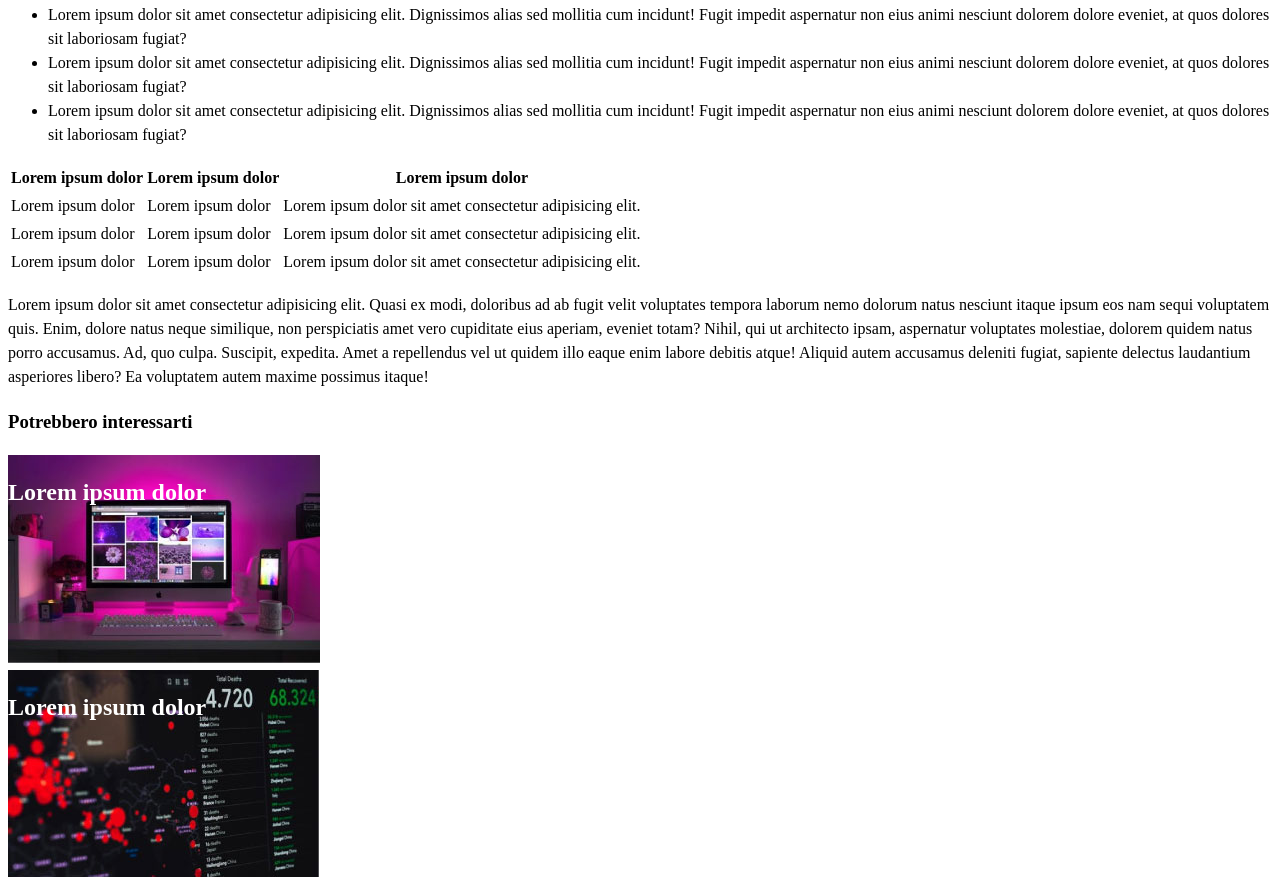
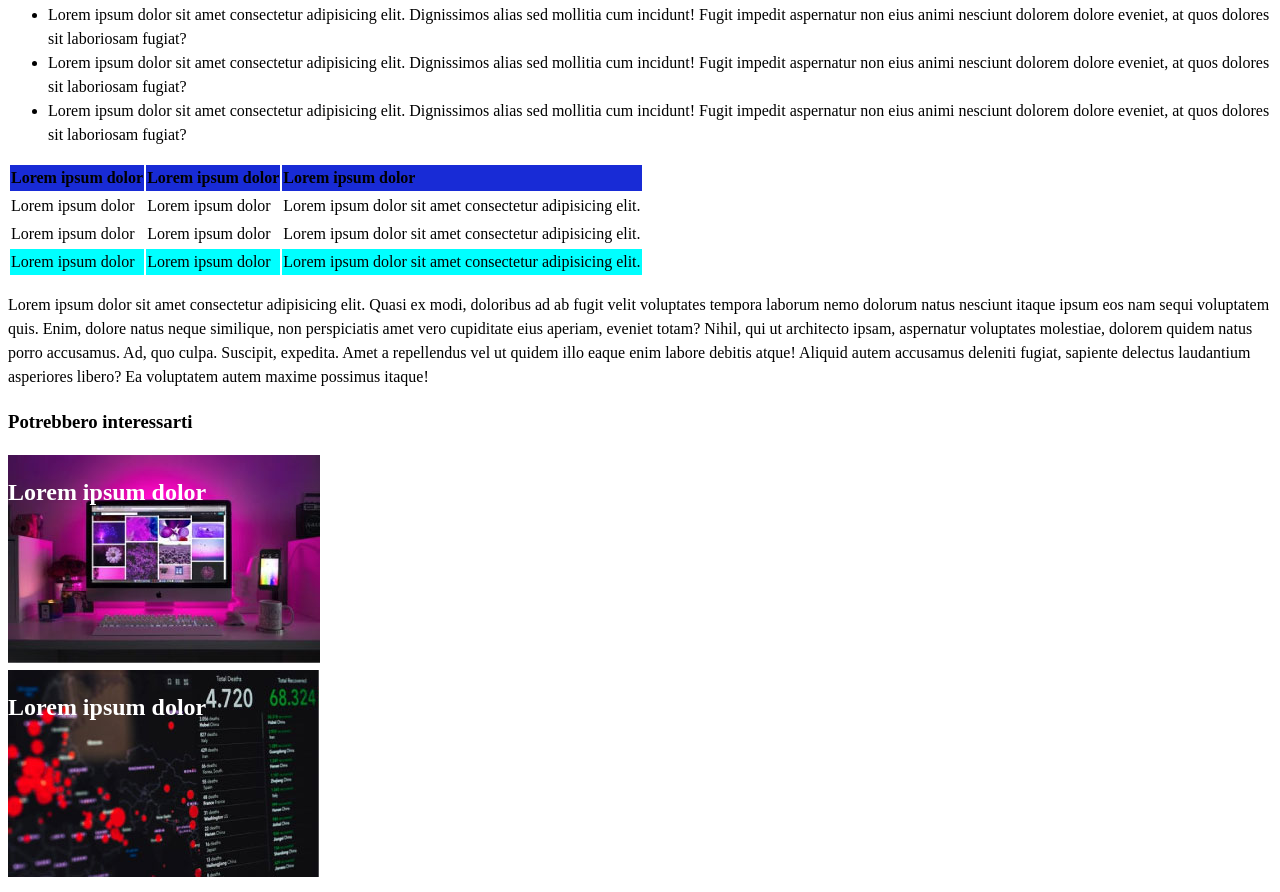
Before and after one commit to MarioBlasi/assests_booleaner, a plain HTML site: page index.html in a window 1280 px wide. Shown: the part 742-1634 px from the top of the page. Drawn offline with Linux system fonts and the light colour scheme.

Commit message:
colori section

```diff
--- a/css/style.css
+++ b/css/style.css
@@ -31,6 +31,7 @@ header{
     left: 11%;
     font-family: 'Courier New', Courier, monospace;
 }
+
 /*NAV*/
 #big_title{
 }
@@ -48,6 +49,31 @@ header{
     line-height:1ex;
 }
 
+/*MAIN*/
+
+
+table{
+    text-align: left;
+
+}
+
+thead{
+    background-color: rgb(24, 43, 214);
+
+}
+tbody{
+    background-color: white;
+}
+tfoot{
+    background-color: aqua;
+}
+
+
+
+
+
+
+
 /*FOOTER*/
 
 .lorem_white{
```
